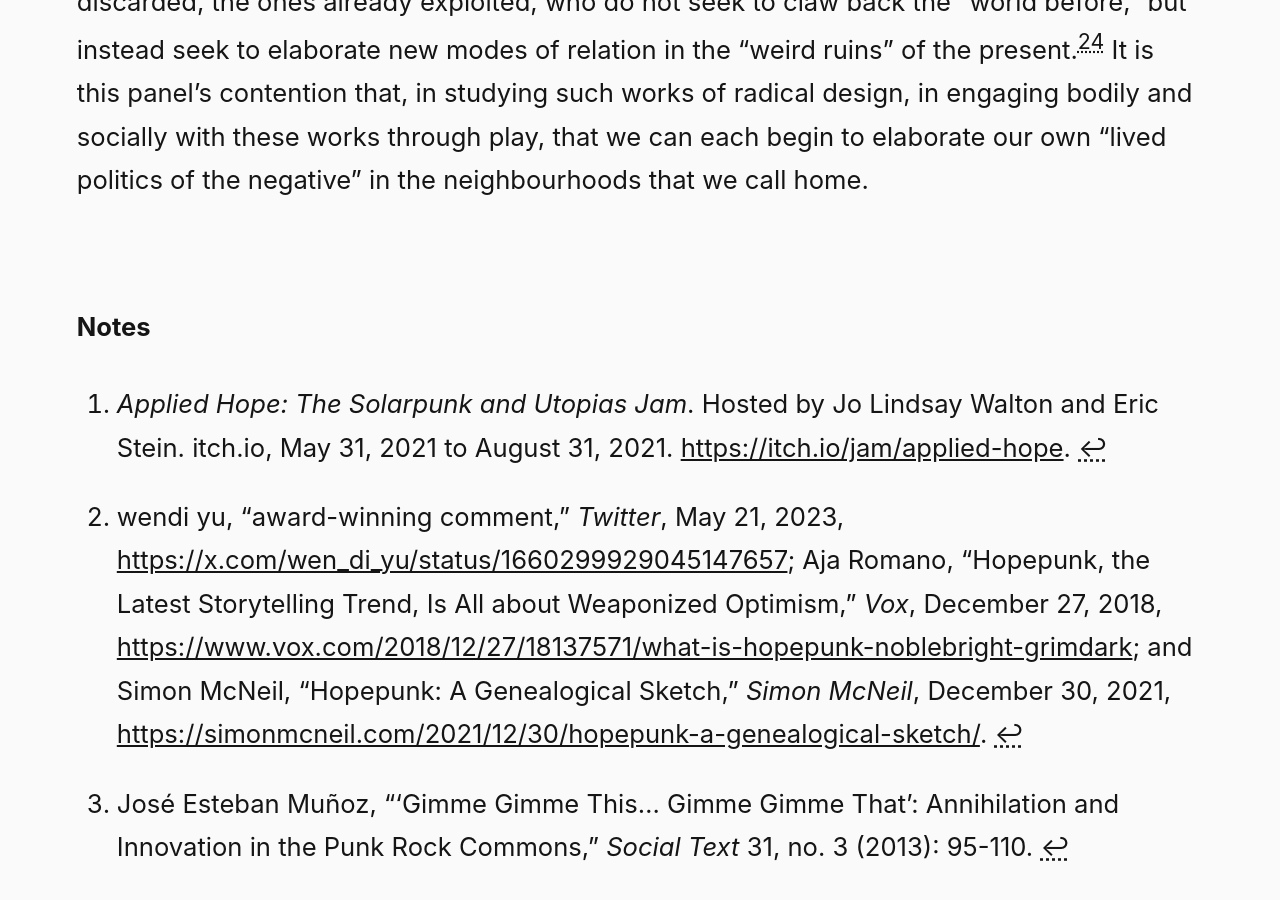
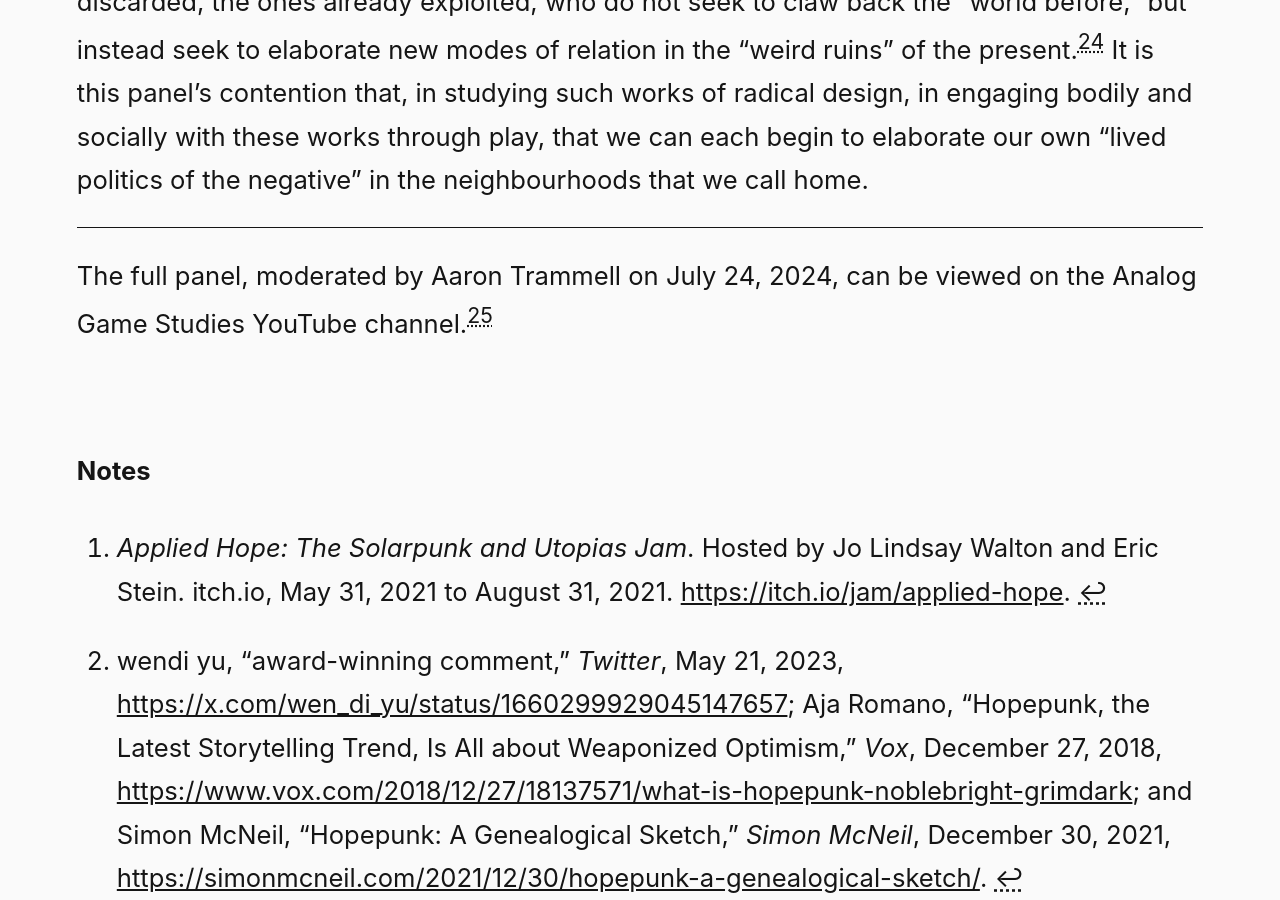
Before and after one commit to steinea/ca, a Jekyll site: the page built from _posts/2024-07-24-the-lived-politics-of-the-negative.md, in a window 1280 px wide and 900 px high, scrolled down 5720 px. Built offline with Jekyll 4.4.1, drawn with Linux system fonts in a browser that asks for light colours; some of the changed text lies outside the part shown.

Commit message:
Add YouTube link

```diff
--- a/_posts/2024-07-24-the-lived-politics-of-the-negative.md
+++ b/_posts/2024-07-24-the-lived-politics-of-the-negative.md
@@ -70,6 +70,12 @@ Having quickly sketched out this theoretical foundation, it is time to turn to t
 [^23]: See "Prizes!" in the community forum for *Applied Hope: The Solarpunk and Utopias Jam*, January 15, 2022, <https://itch.io/jam/applied-hope/topic/1867893/prizes>.
 [^24]: Caetano, *Roots & Flowers*, 5 and yu, *Marvelous Mutations & Merry Musicians!* 4.
 
+***
+
+The full panel, moderated by Aaron Trammell on July 24, 2024, can be viewed on the Analog Game Studies YouTube channel.[^25]
+
+[^25]: Analog Game Studies, "Generation Analog 2024 Panel 1D: Homepunk," *YouTube*, July 28, 2024, <https://www.youtube.com/watch?v=P9GKWYsfeQs>.
+
 <br>
 
 
```
